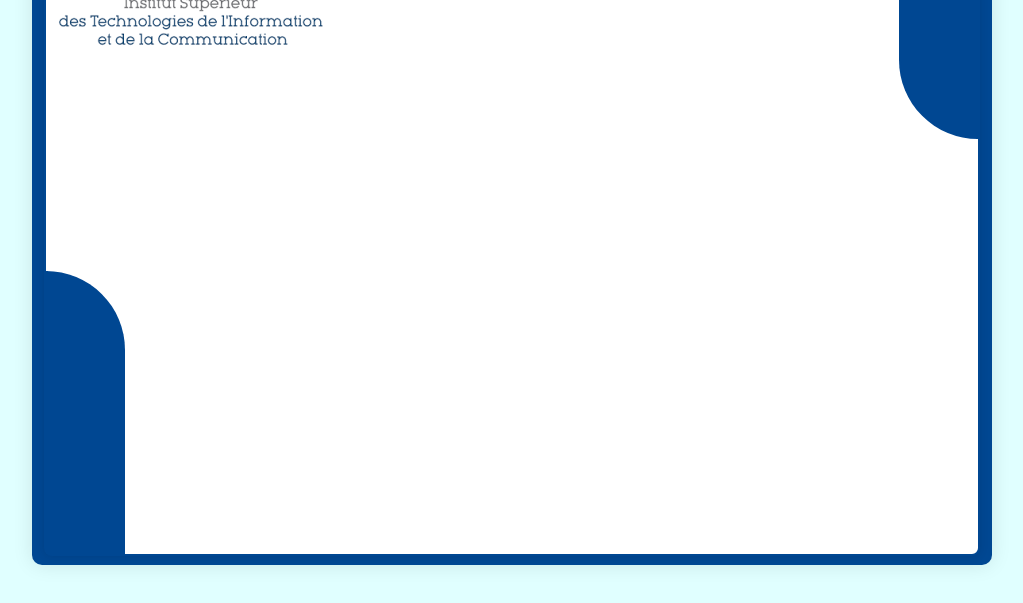
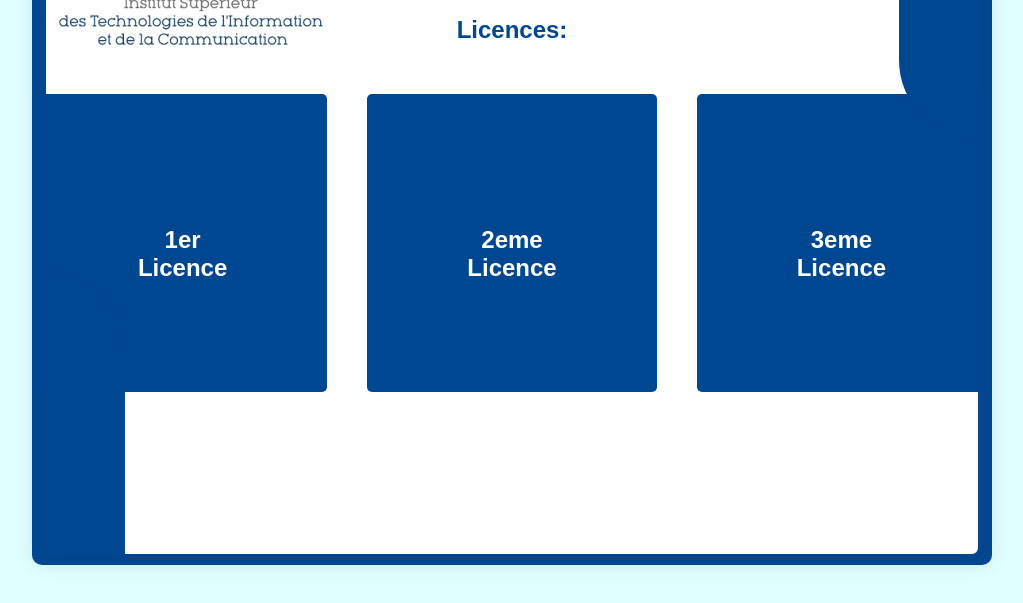
Before and after one commit to Sidia27/myproject, a plain HTML site: page homepage.html in a window 1280 px wide. Shown: the part 283-886 px from the top of the page, without its empty margins (128-1151 px from the left). Drawn offline with Linux system fonts and the light colour scheme.

Commit message:
Added Buttons for Licences

```diff
--- a/homepage.html
+++ b/homepage.html
@@ -10,7 +10,36 @@
     <div id="bigcontainer">
       <div id="smallcontainer">
         <div id="content">
-          <h2 id="smalltitle">Licences:</h2>
+          <div id="smalltitle">
+            <h2>Licences:</h2>
+          </div>
+          <div id="levelselection_container">
+            <div class="levelselection" id="button1">
+              <!-- Update your HTML -->
+              <div class="levelselectiontext">
+                <h4>
+                  <a href="Branchpage1.html" class="lictext">1er Licence</a>
+                </h4>
+              </div>
+            </div>
+
+            <div class="levelselection" id="button2">
+              <div class="levelselectiontext">
+                <h4>
+                  <a href="Branchpage2.html" class="lictext">2eme Licence</a>
+                </h4>
+              </div>
+            </div>
+
+            <div class="levelselection" id="button3">
+              <div class="levelselectiontext">
+                <h4>
+                  <a href="Branchpage3.html" class="lictext">3eme Licence</a>
+                </h4>
+              </div>
+            </div>
+          </div>
+
           <div id="logo">
             <h2 id="logotext"><span>IS</span>TIC</h2>
             <div id="logoimg"></div>
--- a/homestyle.css
+++ b/homestyle.css
@@ -79,4 +79,60 @@ span {
 }
 #smalltitle {
   text-align: center;
+  transform: translateY(120px);
 }
+#levelselection_container {
+  display: flex;
+  justify-content: center;
+  transform: translateY(150px); /* Adjust the translateY value as needed */
+}
+
+.levelselection {
+  margin: 0 20px; /* Adjust margin as needed */
+  display: inline-block;
+  padding: 100px 100px; /* Adjust padding as needed to make a big button */
+  text-decoration: none;
+  color: white;
+  background-color: #004792;
+  border-radius: 5px;
+  transition: background-color 0.3s ease;
+}
+
+.levelselection a:hover {
+  background-color: #002966;
+}
+.levelselectiontext {
+  text-align: center;
+  margin-top: 20px; /* Adjust margin as needed */
+}
+
+.levelselectiontext h4 {
+  color: #004792;
+  font-size: 1.5em;
+  margin-bottom: 10px; /* Adjust margin as needed */
+}
+
+.levelselectiontext p {
+  color: #004792;
+  font-size: 1.2em;
+  line-height: 1.5;
+}
+.levelselectiontext h4 a {
+  color: white;
+}
+/* homestyle.css */
+
+/* Add this style for a text button */
+.levelselectiontext a {
+  text-decoration: none;
+  color: #004792;
+  transition: color 0.3s ease;
+}
+
+.levelselectiontext a:hover {
+  color: darkblue; /* Adjust the color for hover effect */
+}
+
+/* Other styles remain unchanged */
+
+/* ... */
```
Also changed, not shown: Branchpage1.html (added), Branchpage2.html (added), Branchpage3.html (added).
